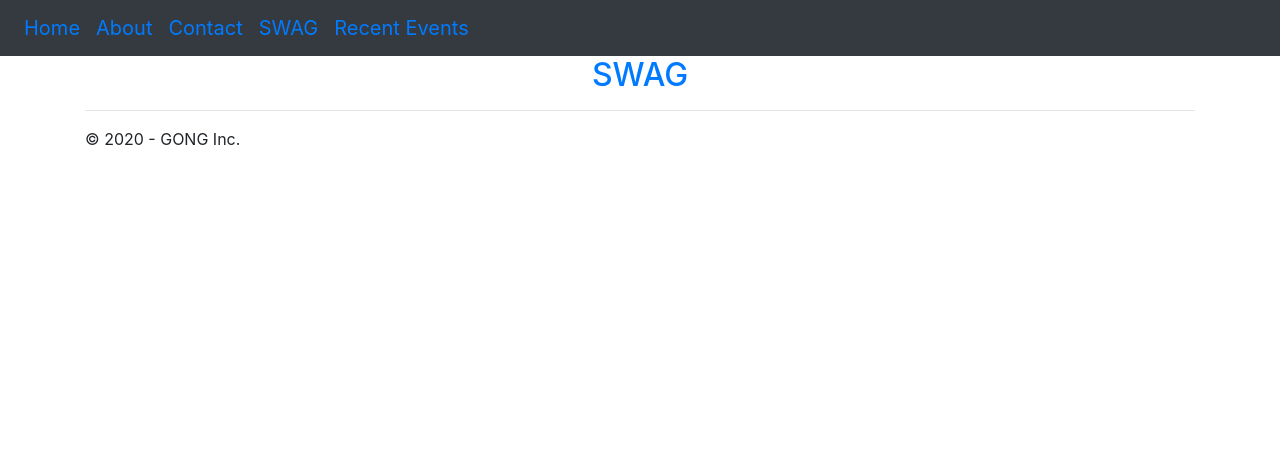
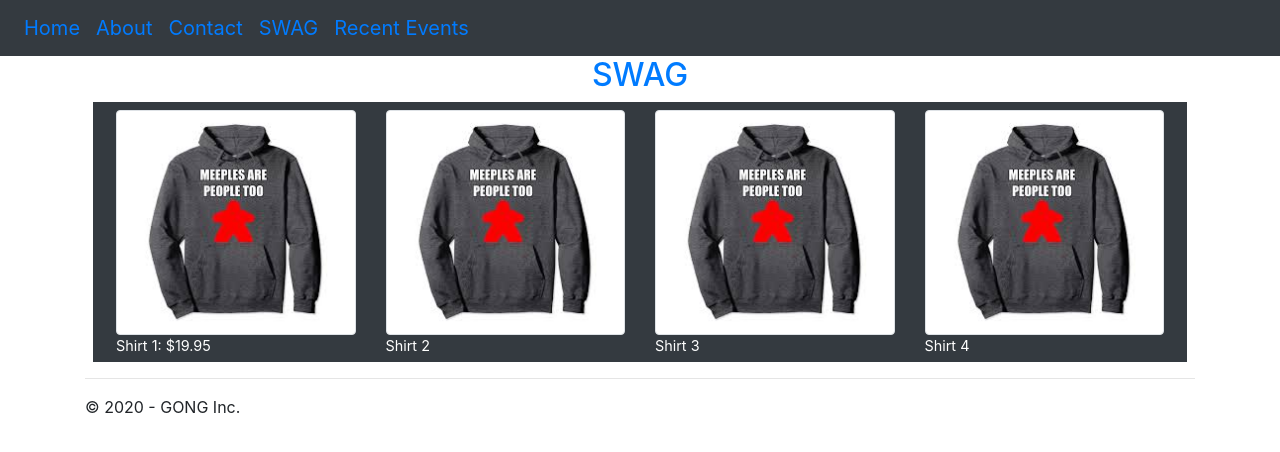
Before and after one commit to tsondger/gong-web, a Flask app: page /swag in a window 1280 px wide. Shown: the top 452 px of the page. Run offline with Flask 2, Linux system fonts and the light colour scheme; some libraries are stand-ins or nearby versions.

Commit message:
Added bones for a thumbnail grid for swag.

```diff
--- a/gong-web/gong_web/templates/swag.html
+++ b/gong-web/gong_web/templates/swag.html
@@ -4,6 +4,41 @@
 
 <h2 class="text-primary text-center">{{ title }}</h2>
 
-<!--I think a grid of thumbnails might do better. Some day I'll figure out carousels, but today ain't that day.-->
+<!--I think a grid of thumbnails might do better for now. Some day I'll figure out carousels, but today ain't that day.-->
+
+<div class="row p-2 bg-dark m-2" style="height: 260px">
+    <div class="col-3 align-middle">
+        <figure>
+            <img class="img-thumbnail img-fluid rounded" src="../static/Pics/shirt.jpg" />
+            <figcaption class="figure-caption text-white">
+                Shirt 1: $19.95
+            </figcaption>
+        </figure>
+    </div>
+    <div class="col-3">
+        <figure>
+            <img class="img-thumbnail img-fluid rounded" src="../static/Pics/shirt.jpg" />
+            <figcaption class="figure-caption text-white">
+                Shirt 2
+            </figcaption>
+        </figure>
+    </div>
+    <div class="col-3">
+        <figure>
+            <img class="img-thumbnail img-fluid rounded" src="../static/Pics/shirt.jpg" />
+            <figcaption class="figure-caption text-white">
+                Shirt 3
+            </figcaption>
+        </figure>
+    </div>
+    <div class="col-3">
+        <figure>
+            <img class="img-thumbnail img-fluid rounded" src="../static/Pics/shirt.jpg" />
+            <figcaption class="figure-caption text-white">
+                Shirt 4
+            </figcaption>
+        </figure>
+    </div>
+</div>
 
 {% endblock %}
```
